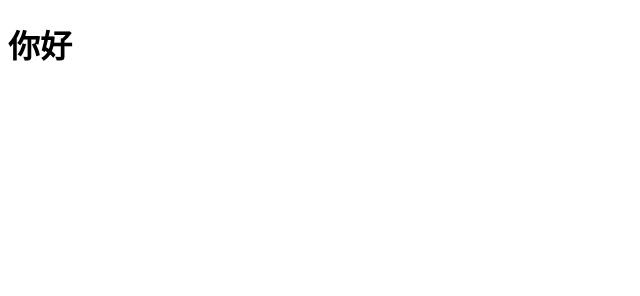
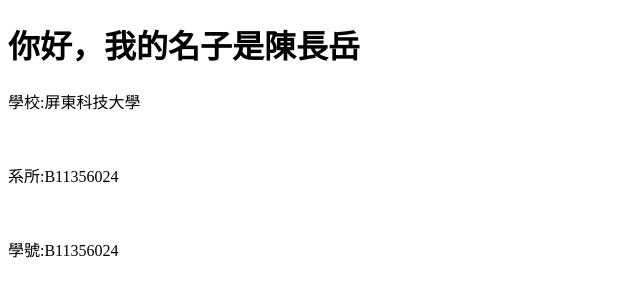
Before and after one commit to B11356024/B11356024.github.io, a plain HTML site: page B11356024.html in a window 1280 px wide. Shown: the whole page, without its empty margins (0-640 px from the left). Drawn offline with Linux system fonts and the light colour scheme.

Commit message:
Update B11356024.html

```diff
--- a/B11356024.html
+++ b/B11356024.html
@@ -6,6 +6,11 @@
     <title>Document</title>
 </head>
 <body>
-    <h1>你好</h1>
+    <h1>你好，我的名子是陳長岳</h1>
+    <P>學校:屏東科技大學</P><br>
+    <P>系所:B11356024</P><br>
+    <P>學號:B11356024</P><br>
+
+
 </body>
 </html>
```
